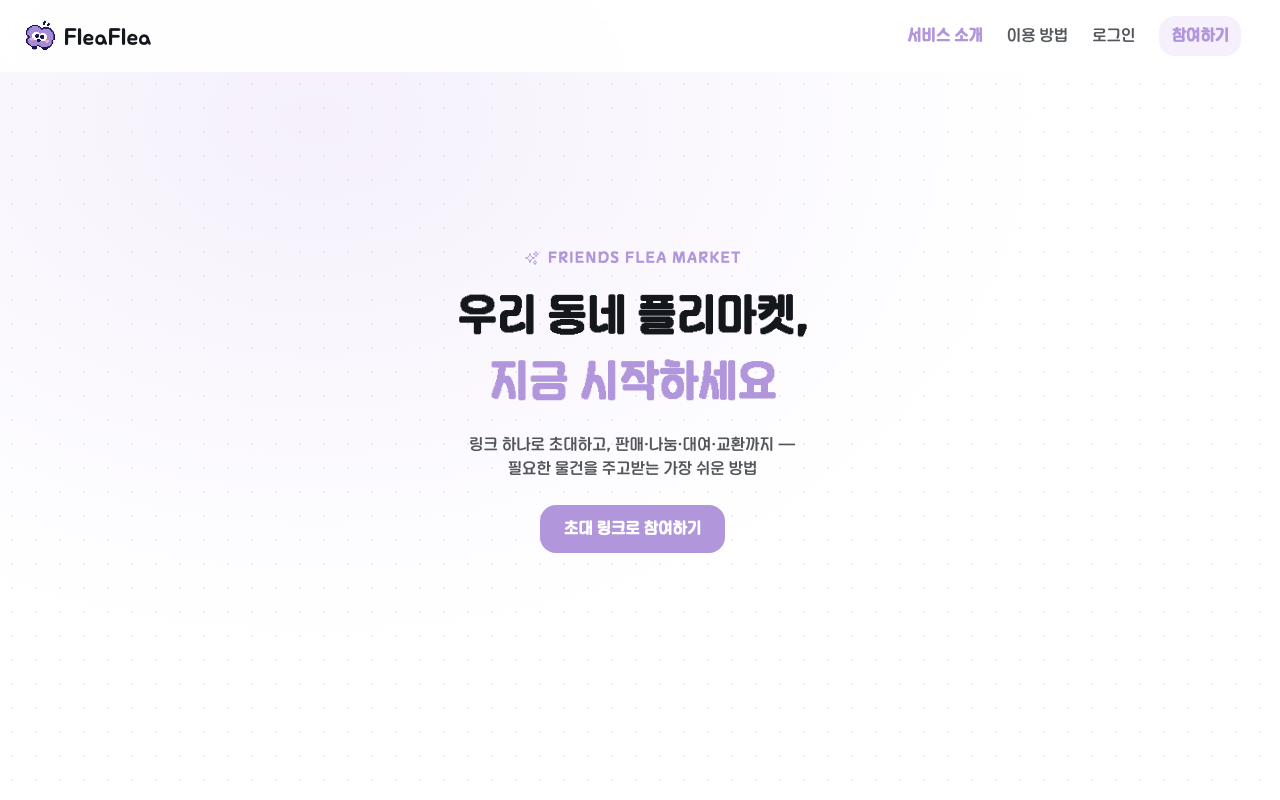
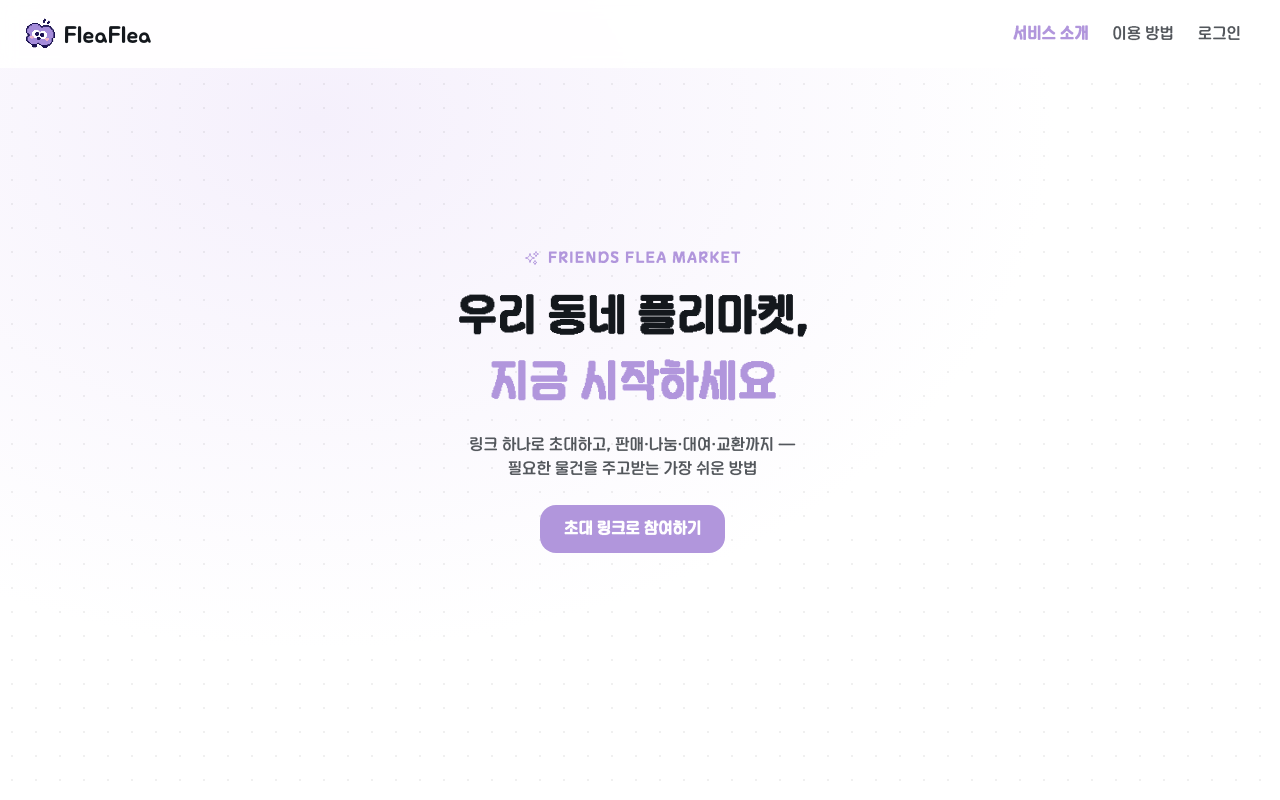
Before and after one commit to hyundai-autoever-team3/fleaflea-frontend, a React (Vite) app: page / in a window 1280 px wide. Built offline with nearby package versions, Linux system fonts and the light colour scheme; no server answers.

Commit message:
design: 랜딩 헤더의 참여하기 버튼 삭제
목차와 로그인이 글자로 나란히 선 자리에 알약 버튼 하나가
혼자 무게를 잡고 있었다. 참여 동선은 화면 안에 이미 있다.

```diff
--- a/src/pages/landing/ui/LandingHeader.tsx
+++ b/src/pages/landing/ui/LandingHeader.tsx
@@ -13,11 +13,9 @@ const FOCUS_RING = 'focus-visible:outline-2 focus-visible:outline-offset-2 focus
 export function LandingHeader({
   navItems,
   activeId,
-  onJoin,
 }: {
   navItems: LandingNavItem[]
   activeId: string | null
-  onJoin: () => void
 }) {
   return (
     <header className="sticky top-0 z-30 flex items-center justify-between gap-4 bg-bg/90 px-6 py-4 backdrop-blur">
@@ -50,13 +48,6 @@ export function LandingHeader({
         >
           로그인
         </Link>
-        <button
-          type="button"
-          onClick={onJoin}
-          className={`shrink-0 rounded-lg bg-primary-subtle px-3 py-2 text-body-03 font-bold text-primary transition-colors hover:bg-primary-tint ${FOCUS_RING}`}
-        >
-          참여하기
-        </button>
       </div>
     </header>
   )
```
